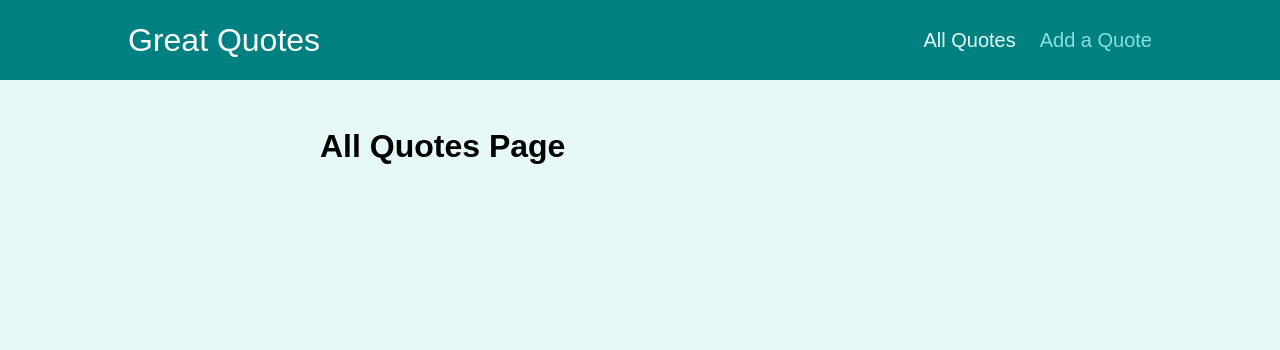
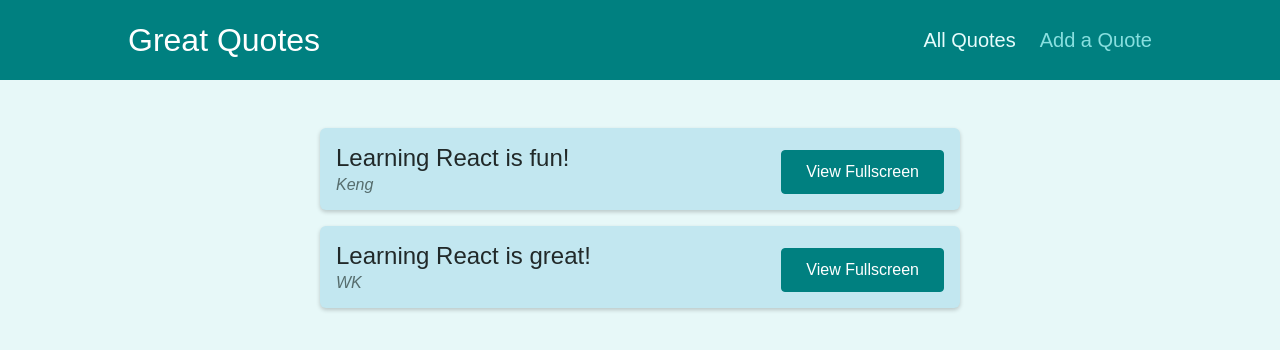
Before and after one commit to kaira428/Lesson-20-277-time-to-practice-starting-code, a React (Create React App) app: page /quotes in a window 1280 px wide. Shown: the top 350 px of the page. Built offline with nearby package versions, Linux system fonts and the light colour scheme.

Commit message:
Complete Lecture 281.

```diff
--- a/src/pages/AllQuotes.js
+++ b/src/pages/AllQuotes.js
@@ -1,5 +1,12 @@
+import QuoteList from "../components/quotes/QuoteList";
+
+const DUMMY_QUOTES = [
+    {id: 'q1', author: 'Keng', text: 'Learning React is fun!'},
+    {id: 'q2', author: 'WK', text: 'Learning React is great!'},
+];
+
 const AllQuotes = () => {
-    return <h1>All Quotes Page</h1>;
+    return <QuoteList quotes={DUMMY_QUOTES}/>;
 
 };
 
--- a/src/pages/NewQuote.js
+++ b/src/pages/NewQuote.js
@@ -1,5 +1,10 @@
+import QuoteForm from '../components/quotes/QuoteForm';
+
 const NewQuote = () => {
-    return <h1>New Quote Page</h1>;
+    const addQuoteHandler = quoteData => {
+        console.log(quoteData);
+    }
+    return <QuoteForm onAddQuote={addQuoteHandler}/>;
 };
 
 export default NewQuote;
```
Also changed, not shown: 1 other file (tests, documents, lock files or other folders).
